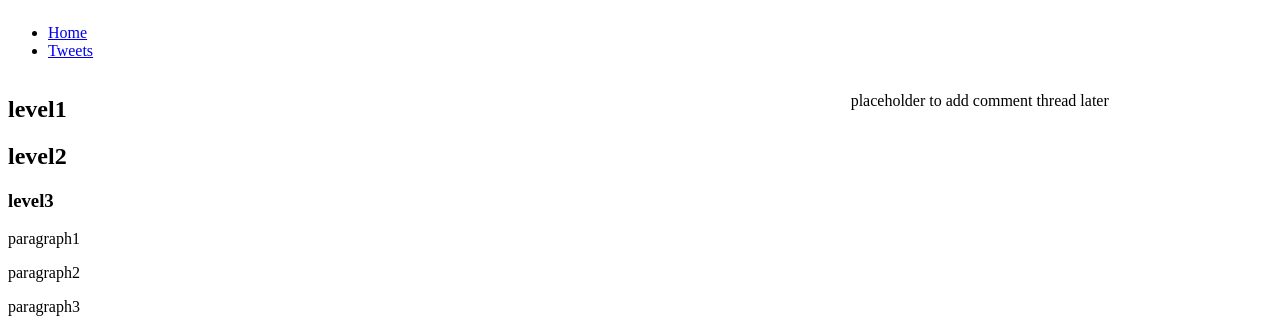
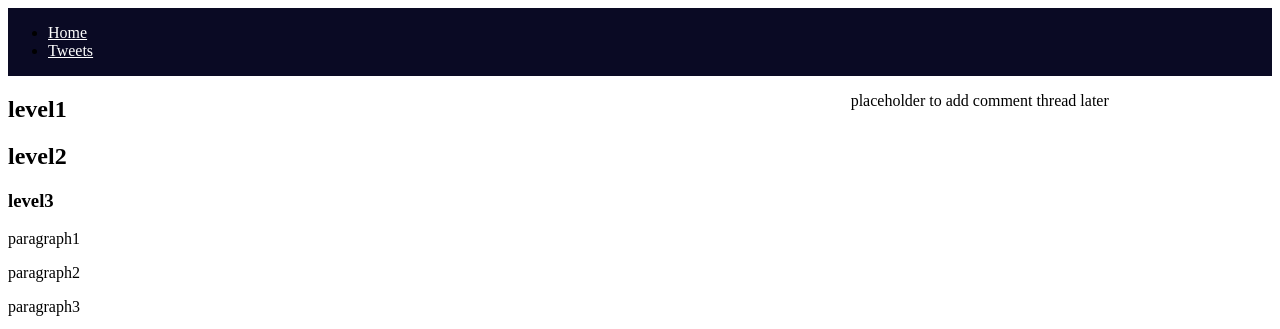
Before and after one commit to karizacharlotte/alu-web-development, a plain HTML site: page css_basic/index.html in a window 1280 px wide. Shown: the top 329 px of the page. Drawn offline with Linux system fonts and the light colour scheme.

Commit message:
additional css

```diff
--- a/css_basic/styles.css
+++ b/css_basic/styles.css
@@ -16,3 +16,10 @@ aside{
     flex:1;
     overflow-y: auto;
 }
+header{
+    background-color: rgb(10, 10, 36);
+
+}
+header ul li a{
+    color: white;
+}
```
